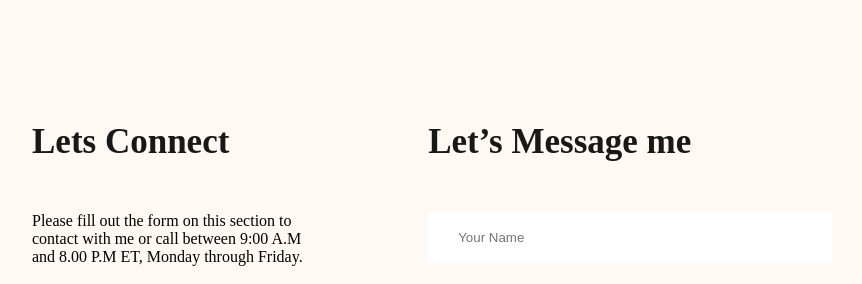
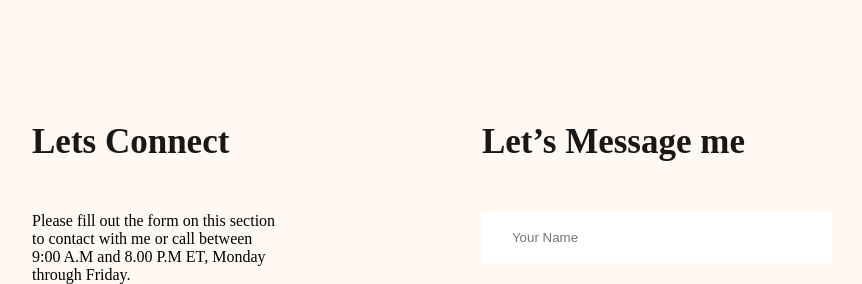
Before and after one commit to Shamsulalam365/my-portfolio, a plain HTML site: page index.html in a window 1280 px wide. Shown: the part 3238-3522 px from the top of the page, without its empty margins (238-1100 px from the left). Drawn offline with nearby package versions, Linux system fonts and the light colour scheme.

Commit message:
complete

```diff
--- a/styles/portfolio.css
+++ b/styles/portfolio.css
@@ -70,6 +70,8 @@ nav ul {
 }
 
 .shamsul {
+
+
     margin-left: 455px;
 }
 
@@ -90,11 +92,7 @@ nav ul {
 }
 
 
-/*.banner-description {
-    color: #757575;
-    font-size: 18px;
-    margin-bottom: 30px;
-} */
+
 
 /* main section */
 main {
@@ -232,7 +230,7 @@ main {
 
 .contact {
     display: flex;
-    gap: 100px;
+    gap: 200px;
     background: #FFF8F3;
     padding: 130px 200px;
 
```
Also changed, not shown: images/manik.JPG (deleted), 1 other file.
